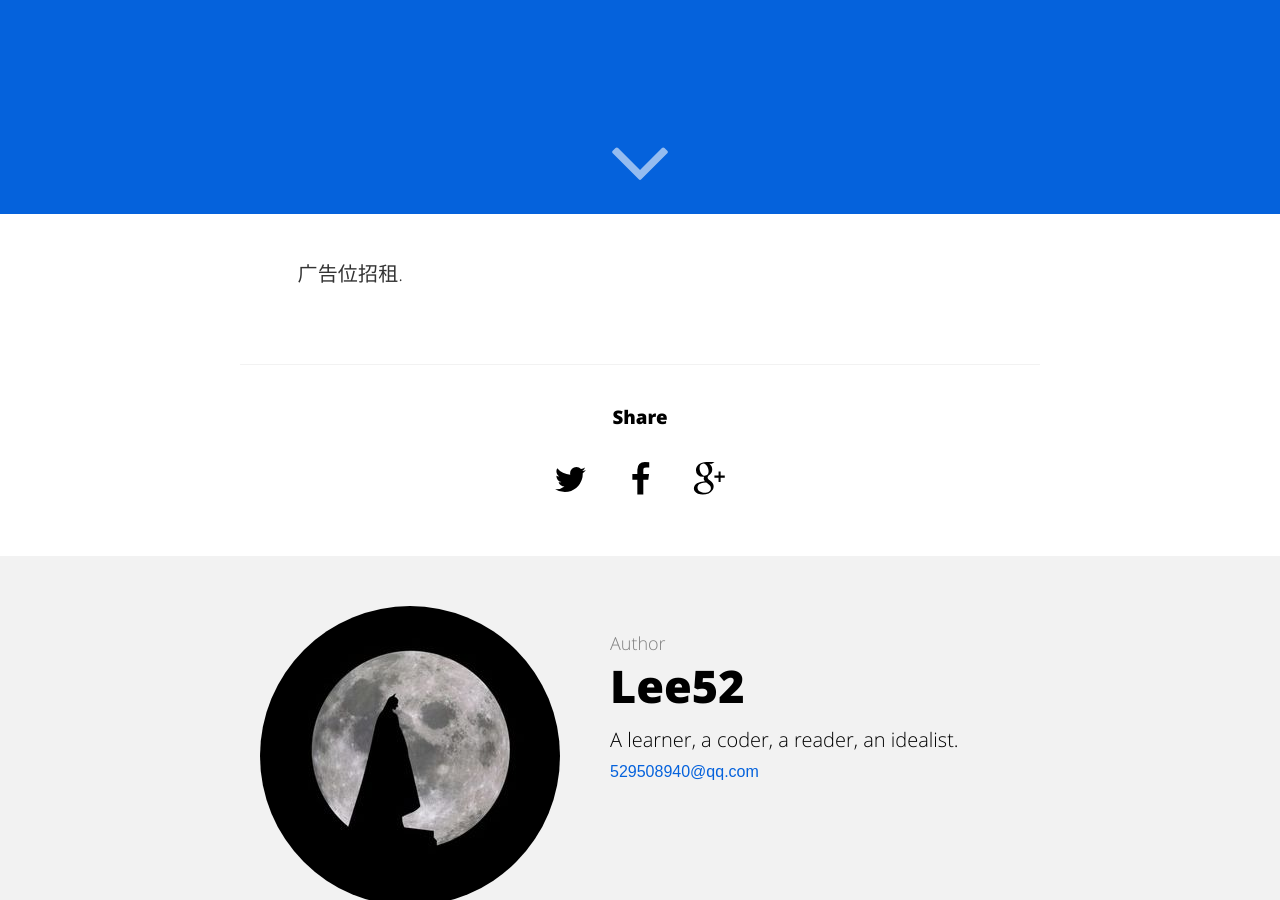
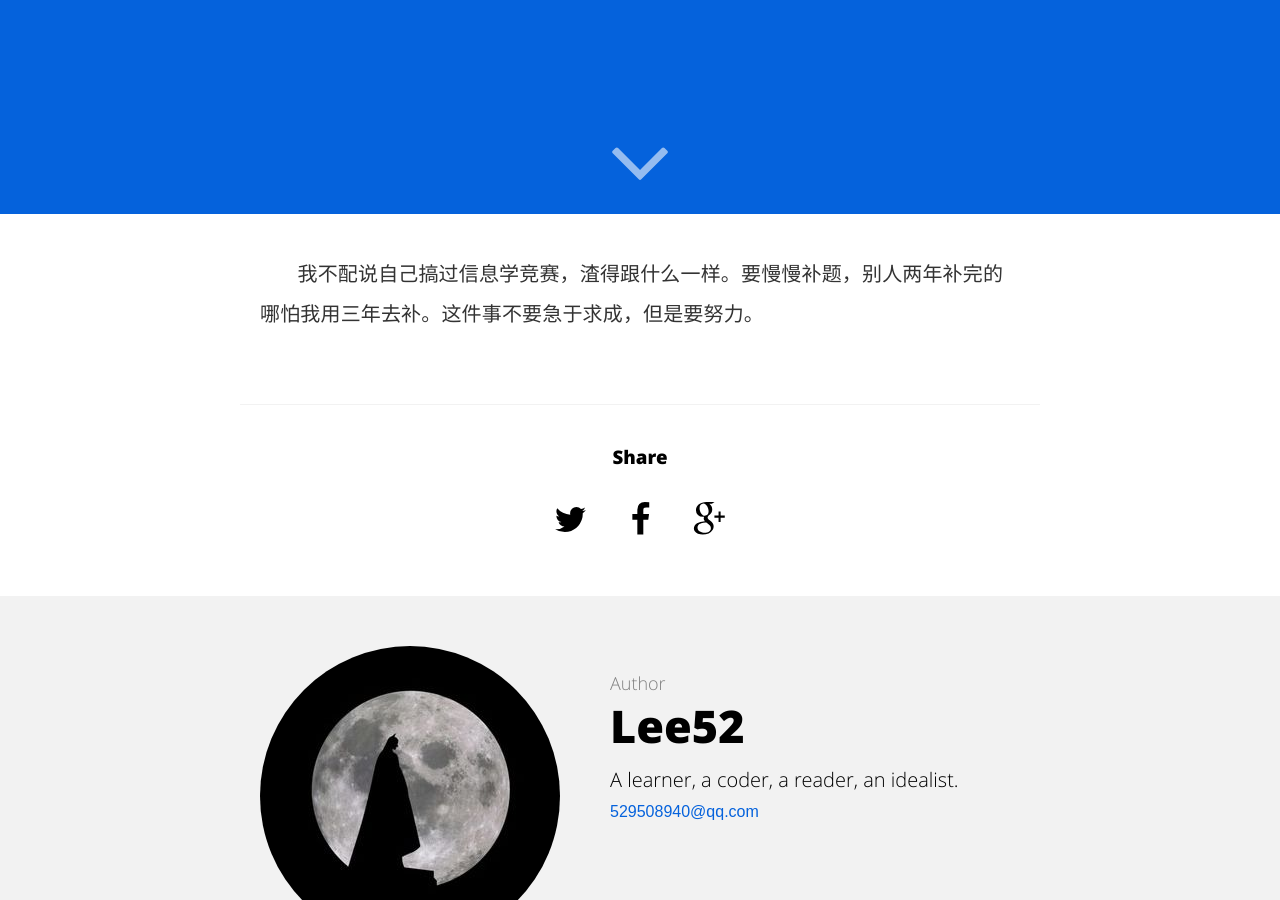
Before and after one commit to Lee52/AllenZYoung.github.io, a Jekyll site: the page built from _posts/2015-07-19-读万历十五年.md, in a window 1280 px wide and 900 px high, scrolled down 686 px. Built offline with Jekyll 4.4.1, drawn with Linux system fonts in a browser that asks for light colours; comment, search, counter and statistics services are not loaded.

Commit message:
Update 2015-07-19-读万历十五年.md

```diff
--- a/_posts/2015-07-19-读万历十五年.md
+++ b/_posts/2015-07-19-读万历十五年.md
@@ -8,4 +8,4 @@ tags: 历史
 ---
 
 
-&#160; &#160; &#160; &#160;广告位招租.
+&#160; &#160; &#160; &#160;我不配说自己搞过信息学竞赛，渣得跟什么一样。要慢慢补题，别人两年补完的哪怕我用三年去补。这件事不要急于求成，但是要努力。
```
